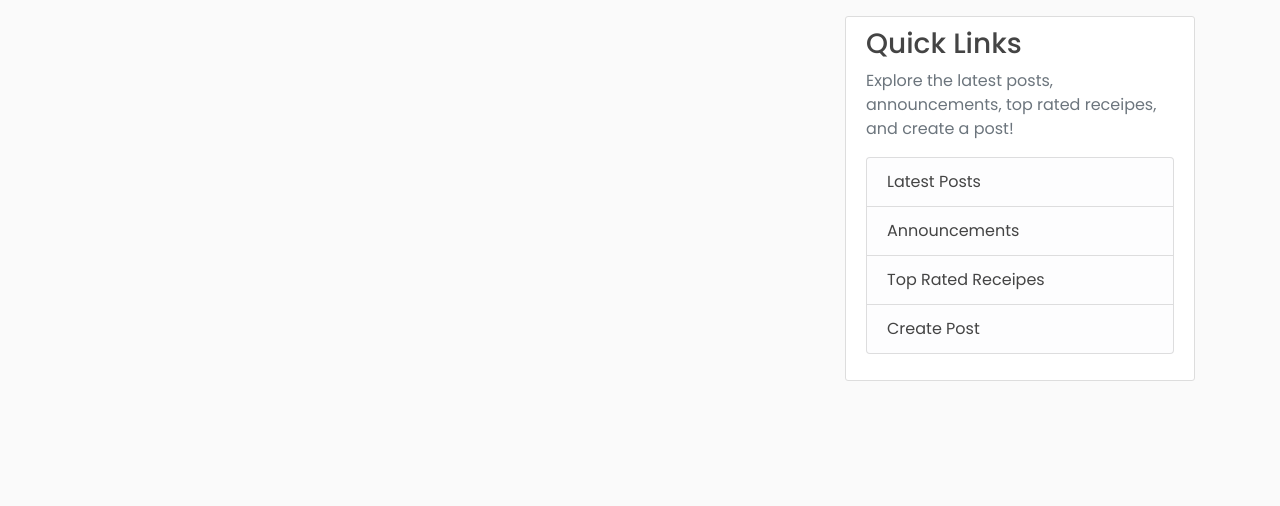
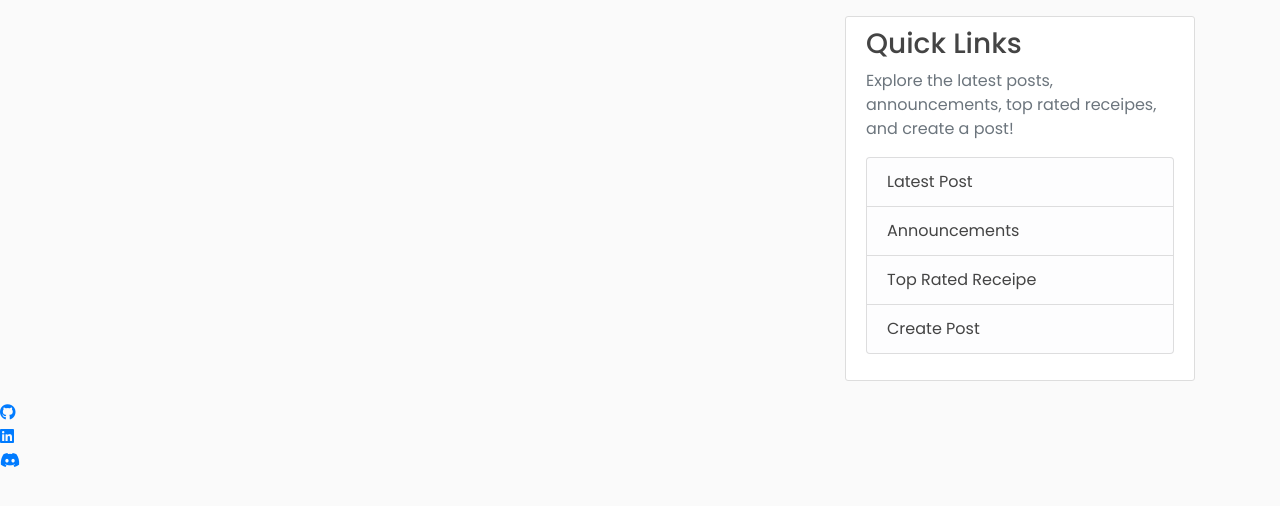
Before and after one commit to CodeLegg/Milestone-3, a Flask app: page /layout in a window 1280 px wide. Shown: the part 114-620 px from the top of the page. Run offline with Flask 3, Linux system fonts and the light colour scheme.

Commit message:
Update layout.html with Bootstrap icons and fix formatting

```diff
--- a/foodblog/templates/layout.html
+++ b/foodblog/templates/layout.html
@@ -5,8 +5,10 @@
     <!-- Required meta tags -->
     <meta charset="utf-8">
     <meta name="viewport" content="width=device-width, initial-scale=1, shrink-to-fit=no">
-    <link rel="stylesheet" href="https://cdnjs.cloudflare.com/ajax/libs/bootstrap-icons/1.11.3/font/bootstrap-icons.min.css"
-    integrity="sha512-dPXYcDub/aeb08c63jRq/k6GaKccl256JQy/AnOq7CAnEZ9FzSL9wSbcZkMp4R26vBsMLFYH4kQ67/bbV8XaCQ==" crossorigin="anonymous" referrerpolicy="no-referrer" />
+    <link rel="stylesheet"
+        href="https://cdnjs.cloudflare.com/ajax/libs/bootstrap-icons/1.11.3/font/bootstrap-icons.min.css"
+        integrity="sha512-dPXYcDub/aeb08c63jRq/k6GaKccl256JQy/AnOq7CAnEZ9FzSL9wSbcZkMp4R26vBsMLFYH4kQ67/bbV8XaCQ=="
+        crossorigin="anonymous" referrerpolicy="no-referrer" />
     <!-- Bootstrap CSS -->
     <link rel="stylesheet" href="https://cdn.jsdelivr.net/npm/bootstrap@4.4.1/dist/css/bootstrap.min.css"
         integrity="sha384-Vkoo8x4CGsO3+Hhxv8T/Q5PaXtkKtu6ug5TOeNV6gBiFeWPGFN9MuhOf23Q9Ifjh" crossorigin="anonymous">
@@ -31,13 +33,15 @@
         <div class="container">
             <nav class="navbar navbar-expand-lg">
                 <!-- Brand on the left -->
-                <a href="{{ url_for('home')}}" class="navbar-brand d-flex align-items-center mb-0 mb-lg-0 link-body-emphasis text-decoration-none">
+                <a href="{{ url_for('home')}}"
+                    class="navbar-brand d-flex align-items-center mb-0 mb-lg-0 link-body-emphasis text-decoration-none">
                     <h3 class="logo">BiteBurst <i class="fa-solid fa-utensils"></i></h3>
                 </a>
 
                 <!-- Toggler button for smaller screens -->
-                <button class="navbar-toggler mb-1" type="button" data-bs-toggle="collapse" data-bs-target="#navbarToggle"
-                    aria-controls="navbarToggle" aria-expanded="false" aria-label="Toggle navigation">
+                <button class="navbar-toggler mb-1" type="button" data-bs-toggle="collapse"
+                    data-bs-target="#navbarToggle" aria-controls="navbarToggle" aria-expanded="false"
+                    aria-label="Toggle navigation">
                     <span class=""><i class="fa-solid fa-bars"></i></span>
                 </button>
 
@@ -48,13 +52,15 @@
                         <a href="{{ url_for('home')}}" class="nav-link px-2 mx-2 link-secondary">Home</a>
                         <a href="{{ url_for('meals')}}" class="nav-link px-2 mx-2 link-secondary">Meals</a>
                         <a href="{{ url_for('receipes')}}" class="nav-link px-2 mx-2 link-body-emphasis">Receipes</a>
-                        <a href="{{ url_for('discussion')}}" class="nav-link px-2 mx-2 link-body-emphasis">Discussion</a>
+                        <a href="{{ url_for('discussion')}}"
+                            class="nav-link px-2 mx-2 link-body-emphasis">Discussion</a>
                     </div>
 
                     <!-- User-related links on the right -->
                     <div class="navbar-nav">
                         {% if current_user.is_authenticated %}
-                        <a class="nav-small-profile" href="#"><img src="{{ image_file }}" alt="mdo" width="32" height="32"class="rounded-circle "></a>
+                        <a class="nav-small-profile" href="#"><img src="{{ image_file }}" alt="mdo" width="32"
+                                height="32" class="rounded-circle "></a>
                         <a href="{{ url_for('profile')}}" class="nav-link px-2 mx-2 link-body-emphasis">Profile</a>
                         <a href="{{ url_for('logout')}}" class="nav-link px-2 mx-2 link-body-emphasis">Sign Out</a>
                         {% else %}
@@ -73,8 +79,9 @@
 
 
 
+    {% if request.endpoint not in ['home', 'meals', 'receipes', 'card1', 'card2', 'card3', 'card4', 'card5', 'card6', 'card7', 'card8', 'card9', 'card10', 'card11', 'card12'] %}
 
-{% if request.endpoint != 'home' %}
+
     <main role="main" class="container">
         <div class="row">
             <div class="col-md-8">
@@ -90,16 +97,21 @@
                 {% endwith %}
                 {% block content %}{% endblock %}
             </div>
-            {% if request.endpoint != 'home' %}
+
+            {% if request.endpoint not in ['home', 'meals', 'receipes', 'card1', 'card2', 'card3', 'card4', 'card5', 'card6', 'card7', 'card8', 'card9', 'card10', 'card11', 'card12'] %}
+
             <div class="col-md-4">
                 <div class="content-section">
                     <h3>Quick Links</h3>
-                    <p class='text-muted'>Explore the latest posts, announcements, top rated receipes, and create a post!
+                    <p class='text-muted'>Explore the latest posts, announcements, top rated receipes, and create a
+                        post!
                         <ul class="list-group">
-                            <li class="list-group-item list-group-item-light"><a href="">Latest Posts</a></li>
+                            <li class="list-group-item list-group-item-light"><a
+                                    href="{{ url_for('latest_post') }}">Latest Post</a></li>
                             <li class="list-group-item list-group-item-light"><a href="">Announcements</a></li>
-                            <li class="list-group-item list-group-item-light"><a href="">Top Rated Receipes</a></li>
-                            <li class="list-group-item list-group-item-light"><a href="{{ url_for('new_post')}}">Create Post</a></li>
+                            <li class="list-group-item list-group-item-light"><a href="">Top Rated Receipe</a></li>
+                            <li class="list-group-item list-group-item-light"><a href="{{ url_for('new_post')}}">Create
+                                    Post</a></li>
                         </ul>
                     </p>
                 </div>
@@ -110,25 +122,13 @@
         </div>
     </main>
 
-
-
-
-
-
-  <!-- <div class="dropdown text-end">
-              <a href="#" class="d-block link-body-emphasis text-decoration-none dropdown-toggle" data-bs-toggle="dropdown" aria-expanded="false">
-                <img src="https://github.com/mdo.png" alt="mdo" width="32" height="32" class="rounded-circle">
-              </a>
-              <ul class="dropdown-menu text-small" style="">
-                <li><a class="dropdown-item" href="#">New project...</a></li>
-                <li><a class="dropdown-item" href="#">Settings</a></li>
-                <li><a class="dropdown-item" href="#">Profile</a></li>
-                <li><hr class="dropdown-divider"></li>
-                <li><a class="dropdown-item" href="#">Sign out</a></li>
+    <footer>
+        <ul>
+            <li><a href="https://github.com/your-github-profile" target="_blank"><i class="fab fa-github"></i></a></li>
+            <li><a href="https://www.linkedin.com/in/your-linkedin-profile" target="_blank"><i class="fab fa-linkedin"></i></a></li>
+            <li><a href="https://discord.gg/your-discord-server" target="_blank"><i class="fab fa-discord"></i></a></li>
         </ul>
-            </div> -->
-
-
+    </footer>
 
 
 
```
Lines whose indentation alone changed are shown as unchanged.
